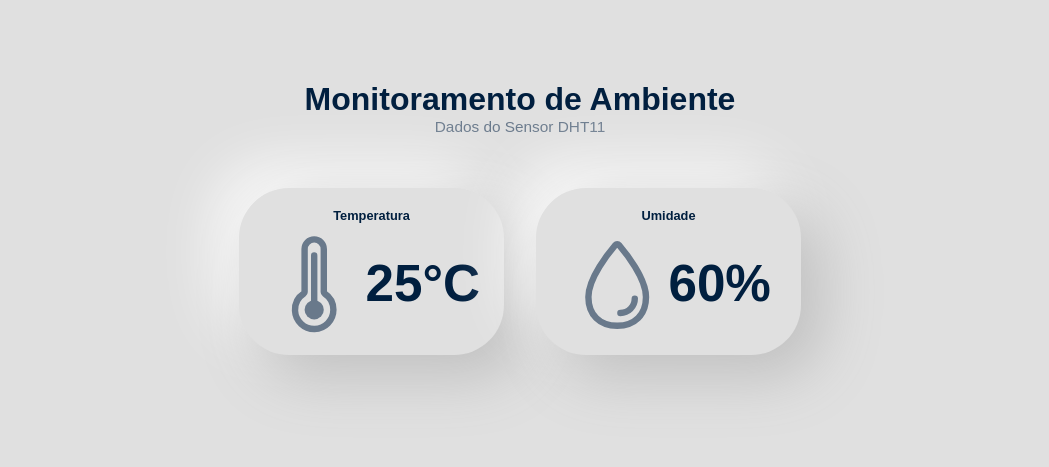
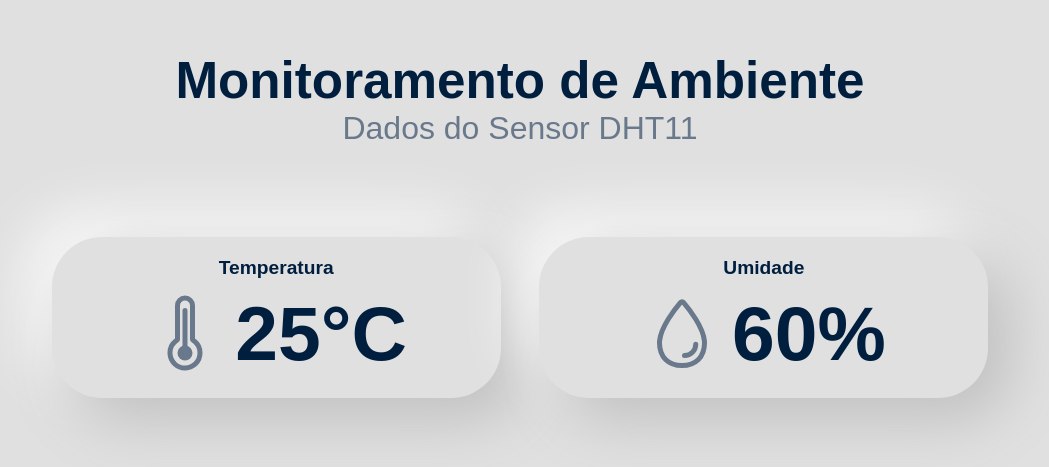
Before and after one commit to AntonioOliveiraa/Dashboard-MACCBIO, a plain HTML site: page index.html in a window 1280 px wide. Shown: the part 169-636 px from the top of the page, without its empty margins (120-1169 px from the left). Drawn offline with Linux system fonts and the light colour scheme.

Commit message:
Improvements 2

```diff
--- a/style.css
+++ b/style.css
@@ -76,10 +76,54 @@ header p {
     font-weight: bold;
 }
 
-svg {
+.sampler svg {
+    max-width: 80px;
+    margin-right: 10px;
     fill: #69798b;
     color: #69798b;
     width: 8vw;
+}
+
+@media screen and (max-width: 1400px) {
+    header {
+        flex-direction: column;
+        margin-bottom: 6vw;
+    }
+
+    header h1 {
+        font-size: 4vw;
+    }
+
+    header p {
+        font-size: 2.5vw;
+    }
+
+    .dashboard {
+        padding: 1vw;
+        width: 80%;
+        max-width: 1200px;
+        justify-content: space-between;
+    }
+
+    .cards {
+        gap: 3vw;
+    }
+
+    .card {
+        width: 45%;
+    }
+
+    .card h2 {
+        font-size: 1.5vw;
+    }
+
+    .data {
+        font-size: 6vw;
+    }
+
+    svg {
+        width: 15vw;
+    }
 }
 
 @media screen and (max-width: 600px) {
@@ -99,12 +143,13 @@ svg {
     .dashboard {
         padding: 1vw;
         width: 80%;
+
         justify-content: space-between;
     }
 
     .cards {
         gap: 3vw;
-        flex-wrap: wrap;
+        /* flex-wrap: wrap; */
     }
 
     .card {
```
